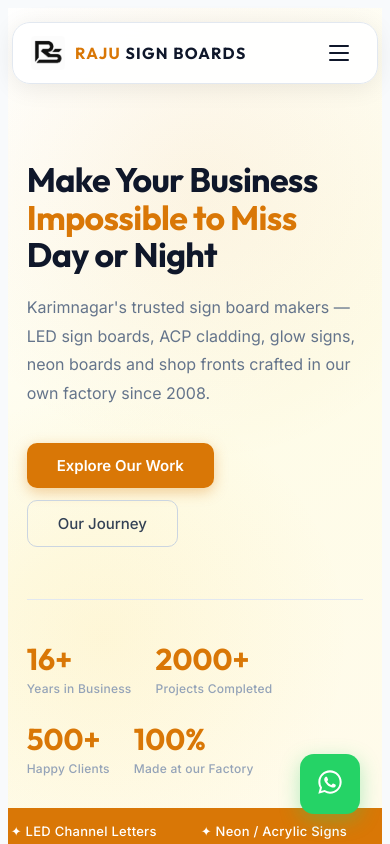
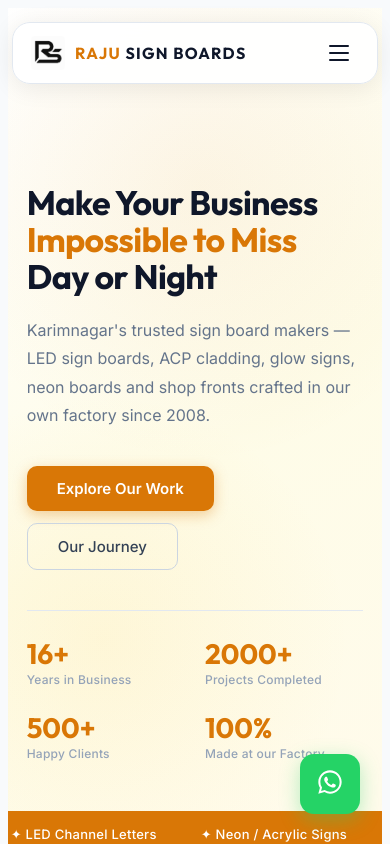
Before and after one commit to rajusignboards/rajusignboards, an Angular app: page / in a window 390 px wide. Shown: the top 844 px of the page. Built offline with nearby package versions, Linux system fonts and the light colour scheme.

Commit message:
Photos added

```diff
--- a/src/app/components/home-page/home-page.component.css
+++ b/src/app/components/home-page/home-page.component.css
@@ -423,7 +423,31 @@
 }
 
 @media (max-width: 768px) {
+  .hero-viewport {
+    height: auto;
+    min-height: 100svh;
+  }
+
+  .hero {
+    flex: none;
+    min-height: calc(100svh - 41px);
+    padding: 118px 5% 36px;
+  }
+
   .hero-stats {
-    gap: 24px;
+    display: grid;
+    grid-template-columns: repeat(2, minmax(0, 1fr));
+    gap: 24px 20px;
+    margin-top: 40px;
+    padding-top: 28px;
+  }
+
+  .stat-val {
+    font-size: 28px;
+    line-height: 1.1;
+  }
+
+  .stat-lbl {
+    line-height: 1.35;
   }
 }
--- a/src/app/site-data.ts
+++ b/src/app/site-data.ts
@@ -46,32 +46,32 @@ export const GALLERY_ITEMS: GalleryItem[] = [
   {
     icon: '&#127970;',
     title: 'Glass & ACP Cladding',
-    images: [],
+    images: ['https://res.cloudinary.com/dterfi0mb/image/upload/v1781953750/WhatsApp_Image_2026-06-20_at_14.37.40_bei6nd.jpg','https://res.cloudinary.com/dterfi0mb/image/upload/v1781953751/WhatsApp_Image_2026-06-20_at_14.37.40_1_sxhsut.jpg','https://res.cloudinary.com/dterfi0mb/image/upload/v1781953751/WhatsApp_Image_2026-06-20_at_14.34.03_vho8km.jpg','https://res.cloudinary.com/dterfi0mb/image/upload/v1781953750/WhatsApp_Image_2026-06-20_at_14.34.01_s5rs7s.jpg','https://res.cloudinary.com/dterfi0mb/image/upload/v1781953750/WhatsApp_Image_2026-06-20_at_14.37.38_f1m6jh.jpg'],
   },
   {
     icon: '&#128167;',
     title: 'Liquid LED Letters',
-    images: ['https://res.cloudinary.com/dterfi0mb/image/upload/v1781798013/WhatsApp_Image_2026-06-18_at_21.05.45_if1oq7.jpg','https://res.cloudinary.com/dterfi0mb/image/upload/v1781798156/WhatsApp_Image_2026-06-18_at_21.05.47_bxotdi.jpg','https://res.cloudinary.com/dterfi0mb/image/upload/v1781798109/WhatsApp_Image_2026-06-18_at_21.05.46_qtdy1r.jpg','https://res.cloudinary.com/dterfi0mb/image/upload/v1781798110/WhatsApp_Image_2026-06-18_at_21.05.45_1_cwydir.jpg','https://res.cloudinary.com/dterfi0mb/image/upload/v1781798108/WhatsApp_Image_2026-06-18_at_21.05.48_q6ncv9.jpg'],
+    images: ['https://res.cloudinary.com/dterfi0mb/image/upload/v1781798013/WhatsApp_Image_2026-06-18_at_21.05.45_if1oq7.jpg','https://res.cloudinary.com/dterfi0mb/image/upload/v1781798156/WhatsApp_Image_2026-06-18_at_21.05.47_bxotdi.jpg','https://res.cloudinary.com/dterfi0mb/image/upload/v1781798109/WhatsApp_Image_2026-06-18_at_21.05.46_qtdy1r.jpg','https://res.cloudinary.com/dterfi0mb/image/upload/v1781798110/WhatsApp_Image_2026-06-18_at_21.05.45_1_cwydir.jpg','https://res.cloudinary.com/dterfi0mb/image/upload/v1781798108/WhatsApp_Image_2026-06-18_at_21.05.48_q6ncv9.jpg','https://res.cloudinary.com/dterfi0mb/image/upload/v1781846247/WhatsApp_Image_2026-06-18_at_22.30.00_sd9rhe.jpg','https://res.cloudinary.com/dterfi0mb/image/upload/v1781944141/WhatsApp_Image_2026-06-20_at_13.50.08_p0dqog.jpg'],
   },
   {
     icon: '&#128161;',
     title: 'LED Channel Letters',
-    images: [],
+    images: ['https://res.cloudinary.com/dterfi0mb/image/upload/v1781846247/WhatsApp_Image_2026-06-18_at_22.30.57_ppdjxz.jpg'],
   },
   {
     icon: '&#128679;',
     title: 'Structure Boards',
-    images: [],
+    images: ['https://res.cloudinary.com/dterfi0mb/image/upload/v1781942759/IMG-20210426-WA1507_v5dmmx.jpg','https://res.cloudinary.com/dterfi0mb/image/upload/v1781942761/IMG-20210426-WA0434_nmq5nx.jpg','https://res.cloudinary.com/dterfi0mb/image/upload/v1781944141/WhatsApp_Image_2026-06-20_at_13.49.45_z4fbsp.jpg'],
   },
   {
     icon: '&#128679;',
     title: 'Pylon Boards',
-    images: [],
+    images: ['https://res.cloudinary.com/dterfi0mb/image/upload/v1781846247/WhatsApp_Image_2026-06-18_at_22.31.13_qkwux7.jpg'],
   },
   {
     icon: '&#10024;',
     title: 'Neon & Acrylic Signs',
-    images: [],
+    images: ['https://res.cloudinary.com/dterfi0mb/image/upload/v1781943217/WhatsApp_Image_2026-06-20_at_13.43.18_dfjjnp.jpg','https://res.cloudinary.com/dterfi0mb/image/upload/v1781942761/IMG-20210427-WA0151_na6uh0.jpg','https://res.cloudinary.com/dterfi0mb/image/upload/v1781942762/20210929_184549_flyezz.jpg','https://res.cloudinary.com/dterfi0mb/image/upload/v1781942762/IMG_20230106_194014_ycpnhm.jpg',''],
   },
   {
     icon: '&#128250;',
@@ -81,17 +81,17 @@ export const GALLERY_ITEMS: GalleryItem[] = [
   {
     icon: '&#128293;',
     title: 'Shop Front Boards',
-    images: [],
+    images: ['https://res.cloudinary.com/dterfi0mb/image/upload/v1781942759/IMG-20210426-WA1478_gxiage.jpg','https://res.cloudinary.com/dterfi0mb/image/upload/v1781942761/IMG-20210426-WA1382_vshc2d.jpg','https://res.cloudinary.com/dterfi0mb/image/upload/v1781942761/IMG-20210426-WA1320_vks9oi.jpg','https://res.cloudinary.com/dterfi0mb/image/upload/v1781942761/IMG-20210426-WA1322_ujjg3s.jpg','https://res.cloudinary.com/dterfi0mb/image/upload/v1781942760/IMG-20210426-WA1276_q8wcxx.jpg','https://res.cloudinary.com/dterfi0mb/image/upload/v1781942760/IMG-20210426-WA1544_ubj9xe.jpg'],
   },
   {
     icon: '&#129691;',
     title: 'Flex & Vinyl Boards',
-    images: [],
+    images: ['https://res.cloudinary.com/dterfi0mb/image/upload/v1781942760/IMG-20210426-WA1310_zugxcs.jpg','https://res.cloudinary.com/dterfi0mb/image/upload/v1781943070/WhatsApp_Image_2026-06-18_at_22.29.12_wqfqyn.jpg'],
   },
   {
     icon: '&#128081;',
     title: 'Interior Branding',
-    images: [],
+    images: ['https://res.cloudinary.com/dterfi0mb/image/upload/v1781942759/IMG-20210426-WA1167_cufnqv.jpg','https://res.cloudinary.com/dterfi0mb/image/upload/v1781942760/IMG-20210426-WA1137_m2xtmm.jpg','https://res.cloudinary.com/dterfi0mb/image/upload/v1781942759/IMG-20210426-WA1174_aegats.jpg','https://res.cloudinary.com/dterfi0mb/image/upload/v1781942760/IMG-20210426-WA1254_oihegv.jpg','https://res.cloudinary.com/dterfi0mb/image/upload/v1781942761/IMG-20210426-WA1432_b3tljp.jpg','https://res.cloudinary.com/dterfi0mb/image/upload/v1781942759/IMG-20210426-WA1139_vuzenp.jpg','https://res.cloudinary.com/dterfi0mb/image/upload/v1781943005/WhatsApp_Image_2026-06-18_at_22.09.04_uttvnm.jpg','https://res.cloudinary.com/dterfi0mb/image/upload/v1781944142/WhatsApp_Image_2026-06-20_at_13.48.41_p7fthd.jpg','https://res.cloudinary.com/dterfi0mb/image/upload/v1781944141/WhatsApp_Image_2026-06-20_at_13.57.14_of6men.jpg','https://res.cloudinary.com/dterfi0mb/image/upload/v1781944141/WhatsApp_Image_2026-06-20_at_13.48.57_y8fan2.jpg'],
   },
 ];
 
```
